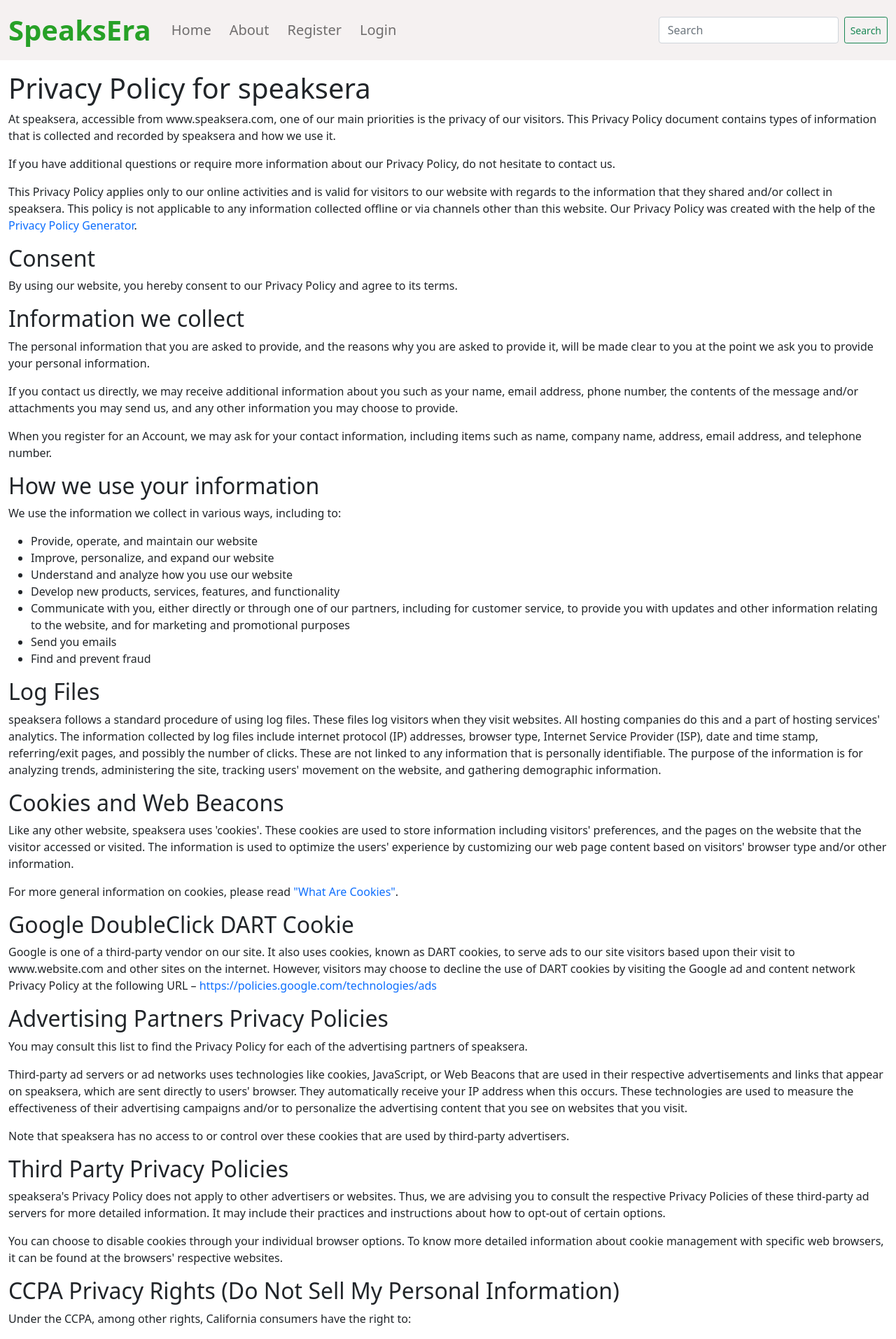
After one commit to Rohitkumar15697/Speaking_blog_postgres, a Django app: page /privacy-policy in a window 1280 px wide. The commit adds this page. Shown: the top 1913 px of the page at 70% size. Run offline with Django 3.2, Linux system fonts and the light colour scheme; some libraries are stand-ins or nearby versions.

Commit message:
privacy policy

```diff
--- a/Project_blog/urls.py
+++ b/Project_blog/urls.py
@@ -32,4 +32,5 @@ urlpatterns = [
     path('robots.txt',TemplateView.as_view(template_name='robots.txt',content_type='text/plain')),
     path('account/',include('account.urls')),
     path('blog/',include('blog.urls')),
+
 ]
--- a/homeapp/urls.py
+++ b/homeapp/urls.py
@@ -13,6 +13,7 @@ urlpatterns = [
 
     path('',views.index,name='home'),
     path('about', views.about, name='about'),
+    path('privacy-policy', views.privacy_policy,name='privacypolicy'),
     path('search/',views.search_result,name='search'),
     path('listdata/',views.ListData.as_view(),name='listdata'),
     path('article/<slug:slug>',views.DetailData.as_view(),name='article'),
--- a/homeapp/views.py
+++ b/homeapp/views.py
@@ -30,7 +30,8 @@ def index(request):
 def about(request):
     return render(request, 'about.html')
 
-
+def privacy_policy(request):
+    return render(request, 'privacy_policy.html')
 
 
 def search_result(request):
--- a/templates/base.html
+++ b/templates/base.html
@@ -23,11 +23,11 @@
     <style>
       body{padding:0px;margin:0px;}
 
-      .headernav{background-color:rgb(238, 245, 237); transition: background-color 1s;;}
-      .headernav:hover{background-color:rgb(248, 237, 237);}
+      .headernav{background-color:rgb(250, 250, 250); transition: background-color 1s;;}
+      .headernav:hover{background-color:rgb(245, 241, 241);}
 
       .headernav ul li a{margin:5px;}
-      .footer{height:50px;}
+      .footer{height:100px;}
 
 
     a{text-decoration:none;}
@@ -108,10 +108,11 @@
 
 {%block footer%}
 <div class="container-fluid bg-dark text-light mt-3 footer">
-
-            &copy; Copyright
-
-        </div>
+    <div style='margin-left:50px;'><br>
+      &copy; Copyright 2021 All rights reserved&nbsp;
+      <a href={%url 'homeapp:privacypolicy' %}>   Privacy Policy</a>
+    </div>
+  </div>
 {%endblock%}
 
 </body>
--- /dev/null
+++ b/templates/privacy_policy.html
@@ -0,0 +1,94 @@
+{%extends 'base.html'%}
+
+
+
+{%block body%}
+    <h1>Privacy Policy for speaksera</h1>
+
+<p>At speaksera, accessible from www.speaksera.com, one of our main priorities is the privacy of our visitors. This Privacy Policy document contains types of information that is collected and recorded by speaksera and how we use it.</p>
+
+<p>If you have additional questions or require more information about our Privacy Policy, do not hesitate to contact us.</p>
+
+<p>This Privacy Policy applies only to our online activities and is valid for visitors to our website with regards to the information that they shared and/or collect in speaksera. This policy is not applicable to any information collected offline or via channels other than this website. Our Privacy Policy was created with the help of the <a href="https://www.privacypolicygenerator.info/">Privacy Policy Generator</a>.</p>
+
+<h2>Consent</h2>
+
+<p>By using our website, you hereby consent to our Privacy Policy and agree to its terms.</p>
+
+<h2>Information we collect</h2>
+
+<p>The personal information that you are asked to provide, and the reasons why you are asked to provide it, will be made clear to you at the point we ask you to provide your personal information.</p>
+<p>If you contact us directly, we may receive additional information about you such as your name, email address, phone number, the contents of the message and/or attachments you may send us, and any other information you may choose to provide.</p>
+<p>When you register for an Account, we may ask for your contact information, including items such as name, company name, address, email address, and telephone number.</p>
+
+<h2>How we use your information</h2>
+
+<p>We use the information we collect in various ways, including to:</p>
+
+<ul>
+<li>Provide, operate, and maintain our website</li>
+<li>Improve, personalize, and expand our website</li>
+<li>Understand and analyze how you use our website</li>
+<li>Develop new products, services, features, and functionality</li>
+<li>Communicate with you, either directly or through one of our partners, including for customer service, to provide you with updates and other information relating to the website, and for marketing and promotional purposes</li>
+<li>Send you emails</li>
+<li>Find and prevent fraud</li>
+</ul>
+
+<h2>Log Files</h2>
+
+<p>speaksera follows a standard procedure of using log files. These files log visitors when they visit websites. All hosting companies do this and a part of hosting services' analytics. The information collected by log files include internet protocol (IP) addresses, browser type, Internet Service Provider (ISP), date and time stamp, referring/exit pages, and possibly the number of clicks. These are not linked to any information that is personally identifiable. The purpose of the information is for analyzing trends, administering the site, tracking users' movement on the website, and gathering demographic information.</p>
+
+<h2>Cookies and Web Beacons</h2>
+
+<p>Like any other website, speaksera uses 'cookies'. These cookies are used to store information including visitors' preferences, and the pages on the website that the visitor accessed or visited. The information is used to optimize the users' experience by customizing our web page content based on visitors' browser type and/or other information.</p>
+
+<p>For more general information on cookies, please read <a href="https://www.privacypolicyonline.com/what-are-cookies/">"What Are Cookies"</a>.</p>
+
+<h2>Google DoubleClick DART Cookie</h2>
+
+<p>Google is one of a third-party vendor on our site. It also uses cookies, known as DART cookies, to serve ads to our site visitors based upon their visit to www.website.com and other sites on the internet. However, visitors may choose to decline the use of DART cookies by visiting the Google ad and content network Privacy Policy at the following URL – <a href="https://policies.google.com/technologies/ads">https://policies.google.com/technologies/ads</a></p>
+
+
+<h2>Advertising Partners Privacy Policies</h2>
+
+<P>You may consult this list to find the Privacy Policy for each of the advertising partners of speaksera.</p>
+
+<p>Third-party ad servers or ad networks uses technologies like cookies, JavaScript, or Web Beacons that are used in their respective advertisements and links that appear on speaksera, which are sent directly to users' browser. They automatically receive your IP address when this occurs. These technologies are used to measure the effectiveness of their advertising campaigns and/or to personalize the advertising content that you see on websites that you visit.</p>
+
+<p>Note that speaksera has no access to or control over these cookies that are used by third-party advertisers.</p>
+
+<h2>Third Party Privacy Policies</h2>
+
+<p>speaksera's Privacy Policy does not apply to other advertisers or websites. Thus, we are advising you to consult the respective Privacy Policies of these third-party ad servers for more detailed information. It may include their practices and instructions about how to opt-out of certain options. </p>
+
+<p>You can choose to disable cookies through your individual browser options. To know more detailed information about cookie management with specific web browsers, it can be found at the browsers' respective websites.</p>
+
+<h2>CCPA Privacy Rights (Do Not Sell My Personal Information)</h2>
+
+<p>Under the CCPA, among other rights, California consumers have the right to:</p>
+<p>Request that a business that collects a consumer's personal data disclose the categories and specific pieces of personal data that a business has collected about consumers.</p>
+<p>Request that a business delete any personal data about the consumer that a business has collected.</p>
+<p>Request that a business that sells a consumer's personal data, not sell the consumer's personal data.</p>
+<p>If you make a request, we have one month to respond to you. If you would like to exercise any of these rights, please contact us.</p>
+
+<h2>GDPR Data Protection Rights</h2>
+
+<p>We would like to make sure you are fully aware of all of your data protection rights. Every user is entitled to the following:</p>
+<p>The right to access – You have the right to request copies of your personal data. We may charge you a small fee for this service.</p>
+<p>The right to rectification – You have the right to request that we correct any information you believe is inaccurate. You also have the right to request that we complete the information you believe is incomplete.</p>
+<p>The right to erasure – You have the right to request that we erase your personal data, under certain conditions.</p>
+<p>The right to restrict processing – You have the right to request that we restrict the processing of your personal data, under certain conditions.</p>
+<p>The right to object to processing – You have the right to object to our processing of your personal data, under certain conditions.</p>
+<p>The right to data portability – You have the right to request that we transfer the data that we have collected to another organization, or directly to you, under certain conditions.</p>
+<p>If you make a request, we have one month to respond to you. If you would like to exercise any of these rights, please contact us.</p>
+
+<h2>Children's Information</h2>
+
+<p>Another part of our priority is adding protection for children while using the internet. We encourage parents and guardians to observe, participate in, and/or monitor and guide their online activity.</p>
+
+<p>speaksera does not knowingly collect any Personal Identifiable Information from children under the age of 13. If you think that your child provided this kind of information on our website, we strongly encourage you to contact us immediately and we will do our best efforts to promptly remove such information from our records.</p>
+<h3>Credit:</h3>
+<p>The whole pricvacy policy content i have generated form this website <a href="https://www.privacypolicygenerator.info/">https://www.privacypolicygenerator.info/</a>
+so if you want to generate privacy policy for your website you can visit here it is free of cost. Thank you</p><br>
+{%endblock%}
```
